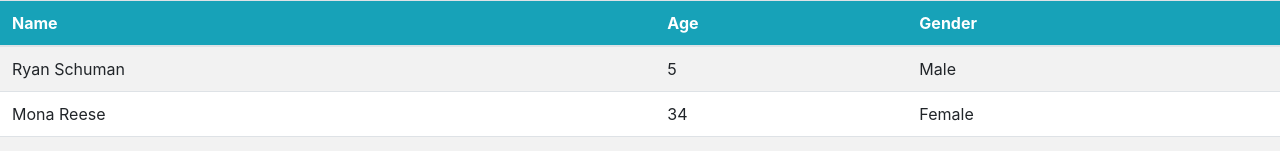
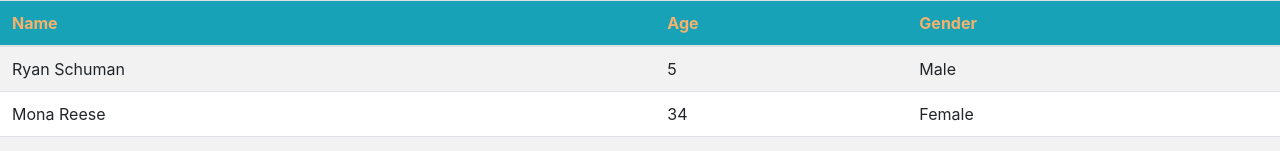
Before and after one commit to AnTIdoTe003/FantaCode_HTML-CSS, a plain HTML site: page index.html in a window 1280 px wide. Shown: the top 151 px of the page. Drawn offline with nearby package versions, Linux system fonts and the light colour scheme.

Commit message:
Update index.html

```diff
--- a/index.html
+++ b/index.html
@@ -6,7 +6,7 @@
 />
 <style>
   th {
-    color: #fff;
+    color: #f6b26b;
   }
 </style>
 
```
